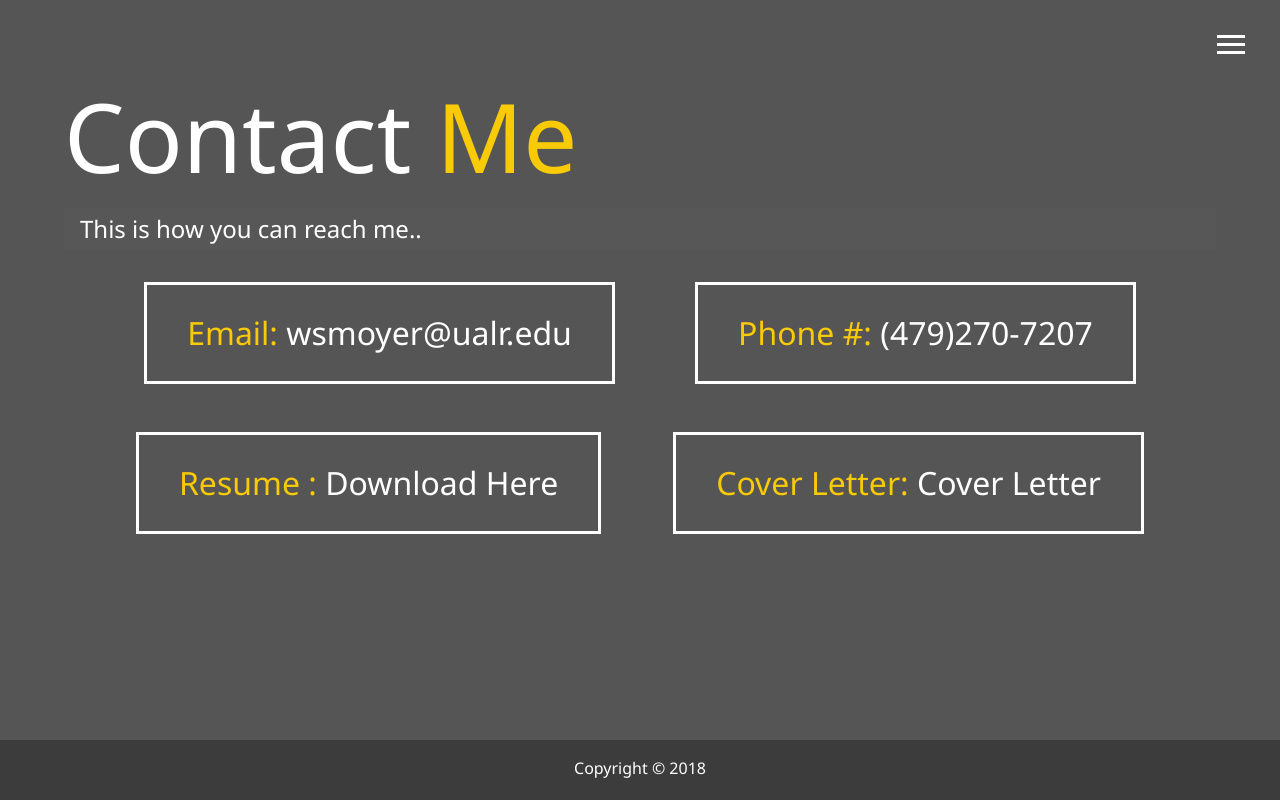
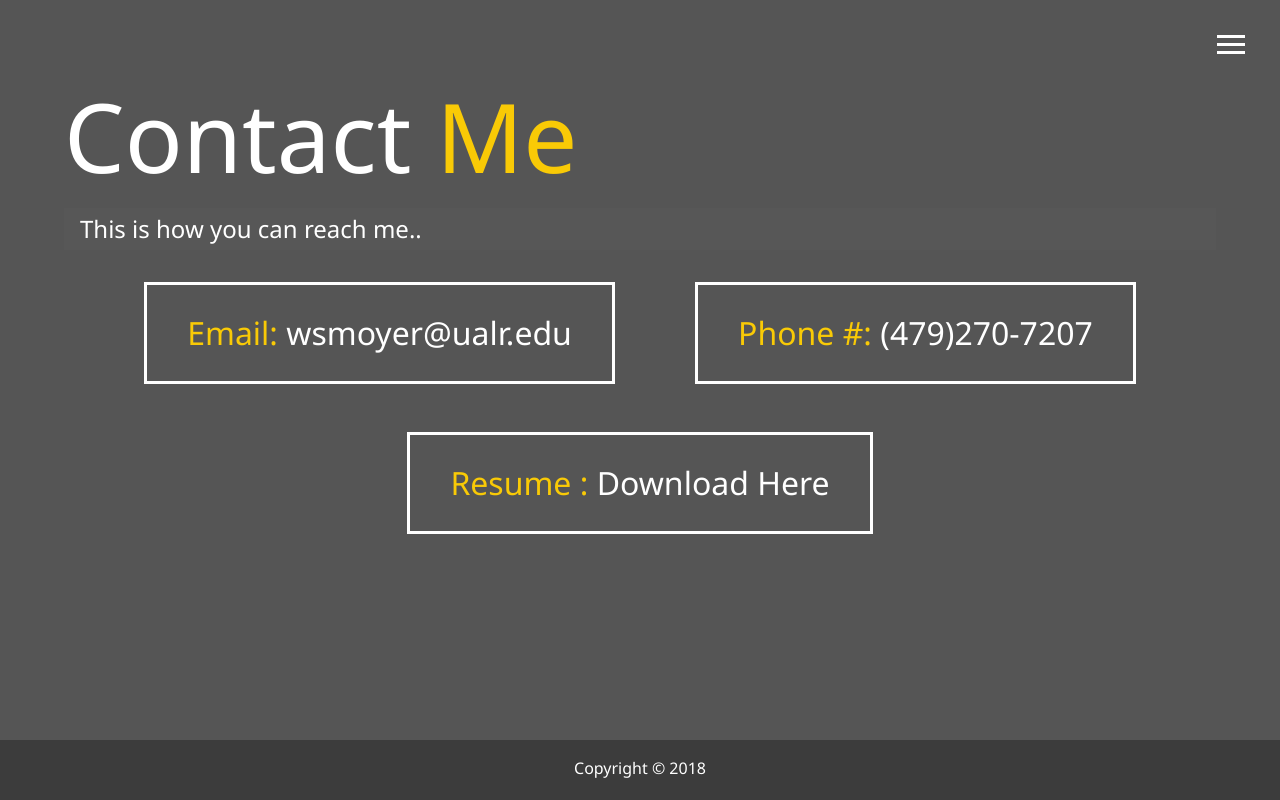
Before and after one commit to wsmoyer/portfolio, a plain HTML site: page contact.html in a window 1280 px wide. Drawn offline with Linux system fonts and the light colour scheme.

Commit message:
Update contact.html

```diff
--- a/contact.html
+++ b/contact.html
@@ -64,10 +64,7 @@
                     <span class="text-secondary">Resume : </span>
                     <a href="WillowMoyer_Resume.pdf" download>Download Here</a>
                 </div>
-   <div>
-                    <span class="text-secondary">Cover Letter:</span>
-                    <a href="https://docs.google.com/document/d/e/2PACX-1vS_G-we9rbDOXsWro1YyQFIHJmr2bcHrbRSghkIEdOh5RyIrYLvADrP8m1iZquM4yXU1YC_nZoevN8O/pub" download>Cover Letter</a>
-                </div>
+
             </div>
 
 
```
